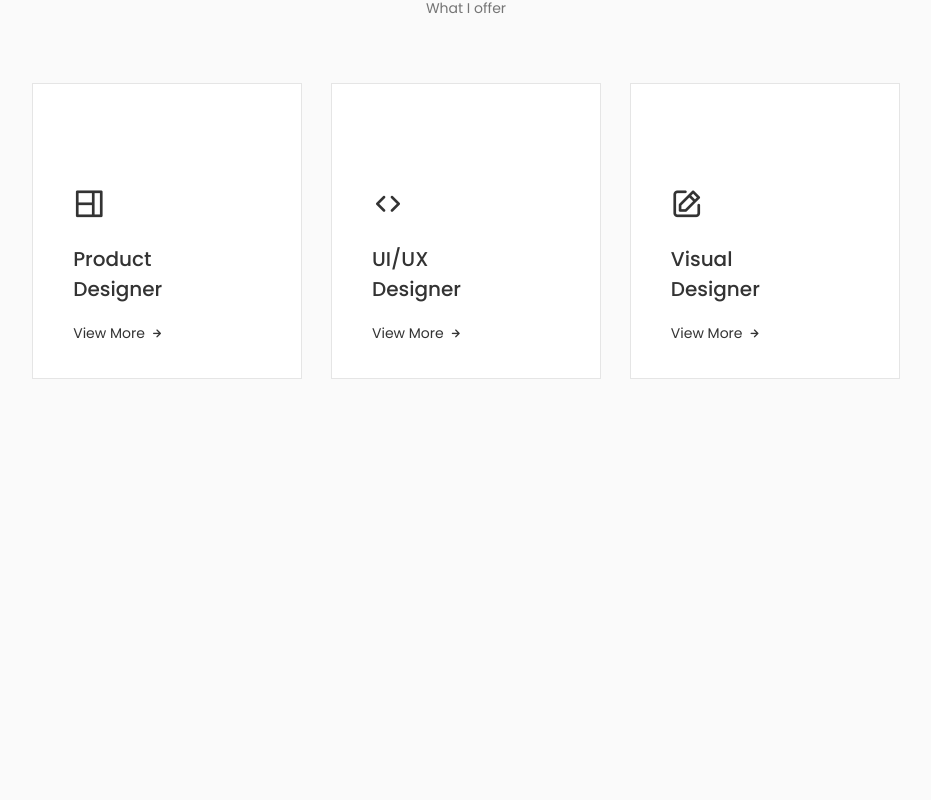
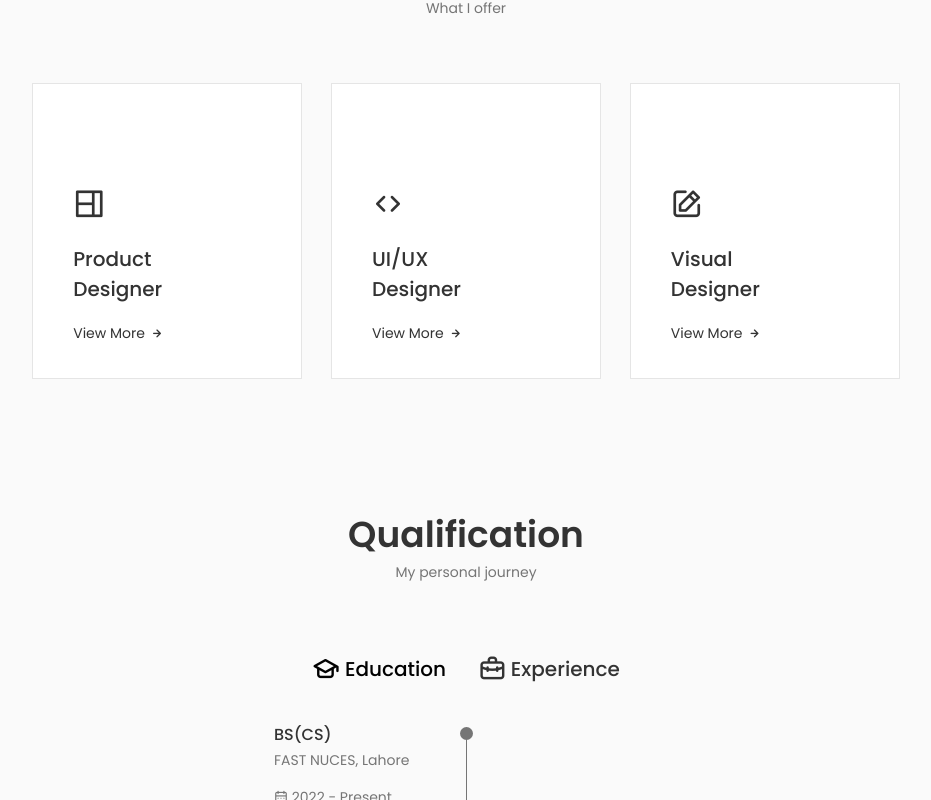
Before and after one commit to aashirisrar/portfolio-react, a React (Create React App) app: page / in a window 1280 px wide. Shown: the part 2000-2800 px from the top of the page, without its empty margins (174-1105 px from the left). Before the commit the page ends 2411 px from the top, so only its background shows below. Built offline with nearby package versions, Linux system fonts and the light colour scheme.

Commit message:
completed the qualification sectoin

```diff
--- a/src/App.js
+++ b/src/App.js
@@ -4,6 +4,7 @@
 import About from "./components/about/About";
 import Skills from "./components/skills/Skills";
 import Services from "./components/services/Services";
+import Qualification from "./components/qualification/Qualification";
 
 function App() {
   return (
@@ -15,6 +16,7 @@
         <About />
         <Skills />
         <Services />
+        <Qualification />
       </main>
     </>
   );
--- /dev/null
+++ b/src/components/qualification/Qualification.jsx
@@ -0,0 +1,184 @@
+import { useState } from "react";
+import "./qualification.css";
+
+const Qualification = () => {
+  const [toggleState, setToggleState] = useState(1);
+
+  const toggleTab = (index) => {
+    setToggleState(index);
+  };
+  return (
+    <section className="qualification section">
+      <h2 className="section__title">Qualification</h2>
+      <span className="section__subtitle">My personal journey</span>
+
+      <div className="qualification__container container">
+        <div className="qualification__tabs">
+          <div
+            onClick={() => toggleTab(1)}
+            className={
+              toggleState === 1
+                ? "qualification__button qualification__active button--flex"
+                : "qualification__button button--flex"
+            }
+          >
+            <i
+              className="uil uil-graduation-cap
+            qualification__icon"
+            ></i>
+            Education
+          </div>
+          <div
+            onClick={() => toggleTab(2)}
+            className={
+              toggleState === 2
+                ? "qualification__button qualification__active button--flex"
+                : "qualification__button button--flex"
+            }
+          >
+            <i className="uil uil-briefcase-alt qualification__icon"></i>
+            Experience
+          </div>
+        </div>
+        <div className="qualification__sections">
+          <div
+            className={
+              toggleState === 1
+                ? "qualification__content qualification__content-active"
+                : "qualification__content"
+            }
+          >
+            <div className="qualification__data">
+              <div>
+                <h3 className="qualification__title">BS(CS)</h3>
+                <span className="qualification__subtitle">
+                  FAST NUCES, Lahore
+                </span>
+                <div className="qualification__calender">
+                  <i className="uil uil-calendar-alt"></i> 2022 - Present
+                </div>
+              </div>
+
+              <div>
+                <span className="qualification__rounder"></span>
+                <span className="qualification__line"></span>
+              </div>
+            </div>
+
+            <div className="qualification__data">
+              <div> </div>
+              <div>
+                <span className="qualification__rounder"></span>
+                <span className="qualification__line"></span>
+              </div>
+              <div>
+                <h3 className="qualification__title">Art Director</h3>
+                <span className="qualification__subtitle">
+                  FAST NUCES, Lahore
+                </span>
+                <div className="qualification__calender">
+                  <i className="uil uil-calendar-alt"></i> 2022 - Present
+                </div>
+              </div>
+            </div>
+
+            <div className="qualification__data">
+              <div>
+                <h3 className="qualification__title">UX Expert</h3>
+                <span className="qualification__subtitle">
+                  FAST NUCES, Lahore
+                </span>
+                <div className="qualification__calender">
+                  <i className="uil uil-calendar-alt"></i> 2022 - Present
+                </div>
+              </div>
+
+              <div>
+                <span className="qualification__rounder"></span>
+                <span className="qualification__line"></span>
+              </div>
+            </div>
+
+            <div className="qualification__data">
+              <div> </div>
+              <div>
+                <span className="qualification__rounder"></span>
+                <span className="qualification__line"></span>
+              </div>
+              <div>
+                <h3 className="qualification__title">Web Developer</h3>
+                <span className="qualification__subtitle">
+                  FAST NUCES, Lahore
+                </span>
+                <div className="qualification__calender">
+                  <i className="uil uil-calendar-alt"></i> 2022 - Present
+                </div>
+              </div>
+            </div>
+          </div>
+
+          <div
+            className={
+              toggleState === 2
+                ? "qualification__content qualification__content-active"
+                : "qualification__content"
+            }
+          >
+            <div className="qualification__data">
+              <div>
+                <h3 className="qualification__title">Product Designer</h3>
+                <span className="qualification__subtitle">
+                  FAST NUCES, Lahore
+                </span>
+                <div className="qualification__calender">
+                  <i className="uil uil-calendar-alt"></i> 2022 - Present
+                </div>
+              </div>
+
+              <div>
+                <span className="qualification__rounder"></span>
+                <span className="qualification__line"></span>
+              </div>
+            </div>
+
+            <div className="qualification__data">
+              <div> </div>
+              <div>
+                <span className="qualification__rounder"></span>
+                <span className="qualification__line"></span>
+              </div>
+              <div>
+                <h3 className="qualification__title">UX Designer</h3>
+                <span className="qualification__subtitle">
+                  FAST NUCES, Lahore
+                </span>
+                <div className="qualification__calender">
+                  <i className="uil uil-calendar-alt"></i> 2022 - Present
+                </div>
+              </div>
+            </div>
+
+            <div className="qualification__data">
+              <div>
+                <h3 className="qualification__title">Web Designer</h3>
+                <span className="qualification__subtitle">
+                  FAST NUCES, Lahore
+                </span>
+                <div className="qualification__calender">
+                  <i className="uil uil-calendar-alt"></i> 2022 - Present
+                </div>
+              </div>
+
+              <div>
+                <span className="qualification__rounder"></span>
+                <span className="qualification__line"></span>
+              </div>
+            </div>
+          </div>
+        </div>
+      </div>
+    </section>
+  );
+};
+
+export default Qualification;
--- /dev/null
+++ b/src/components/qualification/qualification.css
@@ -0,0 +1,115 @@
+.qualification__container {
+  max-width: 768px;
+}
+
+.qualification__tabs {
+  display: flex;
+  justify-content: center;
+  margin-bottom: var(--mb-2);
+}
+
+.qualification__button {
+  font-size: var(--h3-font-size);
+  font-weight: var(--font-medium);
+  color: var(--title-color);
+  margin: 0 var(--mb-1);
+  cursor: pointer;
+}
+
+.qualification__button:hover {
+  color: var(--title-color-dark);
+}
+
+.qualification__icon {
+  font-size: 1.8rem;
+  margin-right: var(--mb-0-25);
+}
+
+.qualification__active {
+  color: var(--title-color-dark);
+}
+
+.qualification__sections {
+  display: grid;
+  grid-template-columns: 0.5fr;
+  justify-content: center;
+}
+
+.qualification__content {
+  display: none;
+}
+
+.qualification__content-active {
+  display: block;
+}
+
+.qualification__data {
+  display: grid;
+  grid-template-columns: 1fr max-content 1fr;
+  column-gap: 1.5rem;
+}
+
+.qualification__title {
+  font-size: var(--normal-font-size);
+  font-weight: var(--font-medium);
+}
+
+.qualification__subtitle {
+  display: inline-block;
+  font-size: var(--small-font-size);
+  margin-bottom: var(--mb-1);
+}
+
+.qualification__calender {
+  font-size: var(--small-font-size);
+}
+
+.qualification__rounder {
+  display: inline-block;
+  width: 13px;
+  height: 13px;
+  background-color: var(--text-color);
+  border-radius: 50%;
+}
+
+.qualification__line {
+  display: block;
+  width: 1px;
+  height: 100%;
+  background-color: var(--text-color);
+  transform: translate(6px, -7px);
+}
+
+/*=============== BREAKPOINTS ===============*/
+/* For large devices */
+@media screen and (max-width: 992px) {
+  .qualification__container {
+    margin-left: auto;
+    margin-right: auto;
+  }
+}
+
+/* For medium devices */
+@media screen and (max-width: 768px) {
+  .qualification__container {
+    margin-left: var(--mb-1-5);
+    margin-right: var(--mb-1-5);
+  }
+}
+
+@media screen and (max-width: 576px) {
+  .qualification__sections {
+    grid-template-columns: inherit;
+  }
+
+  .qualification__button {
+    margin: 0 var(--mb-0-75);
+  }
+}
+
+/* For small devices */
+@media screen and (max-width: 350px) {
+  .qualification__data {
+    gap: 0.5rem;
+  }
+}
```
